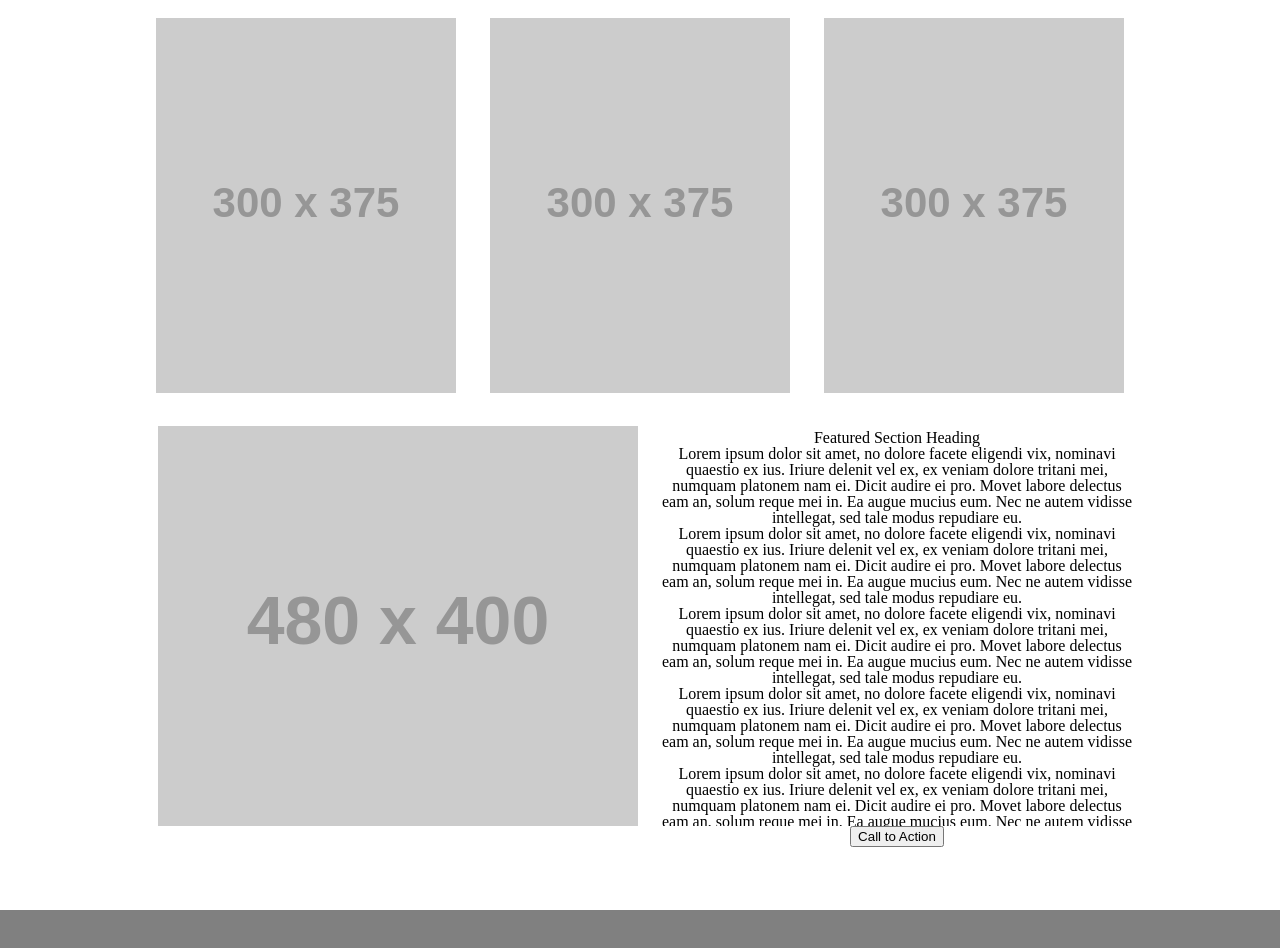
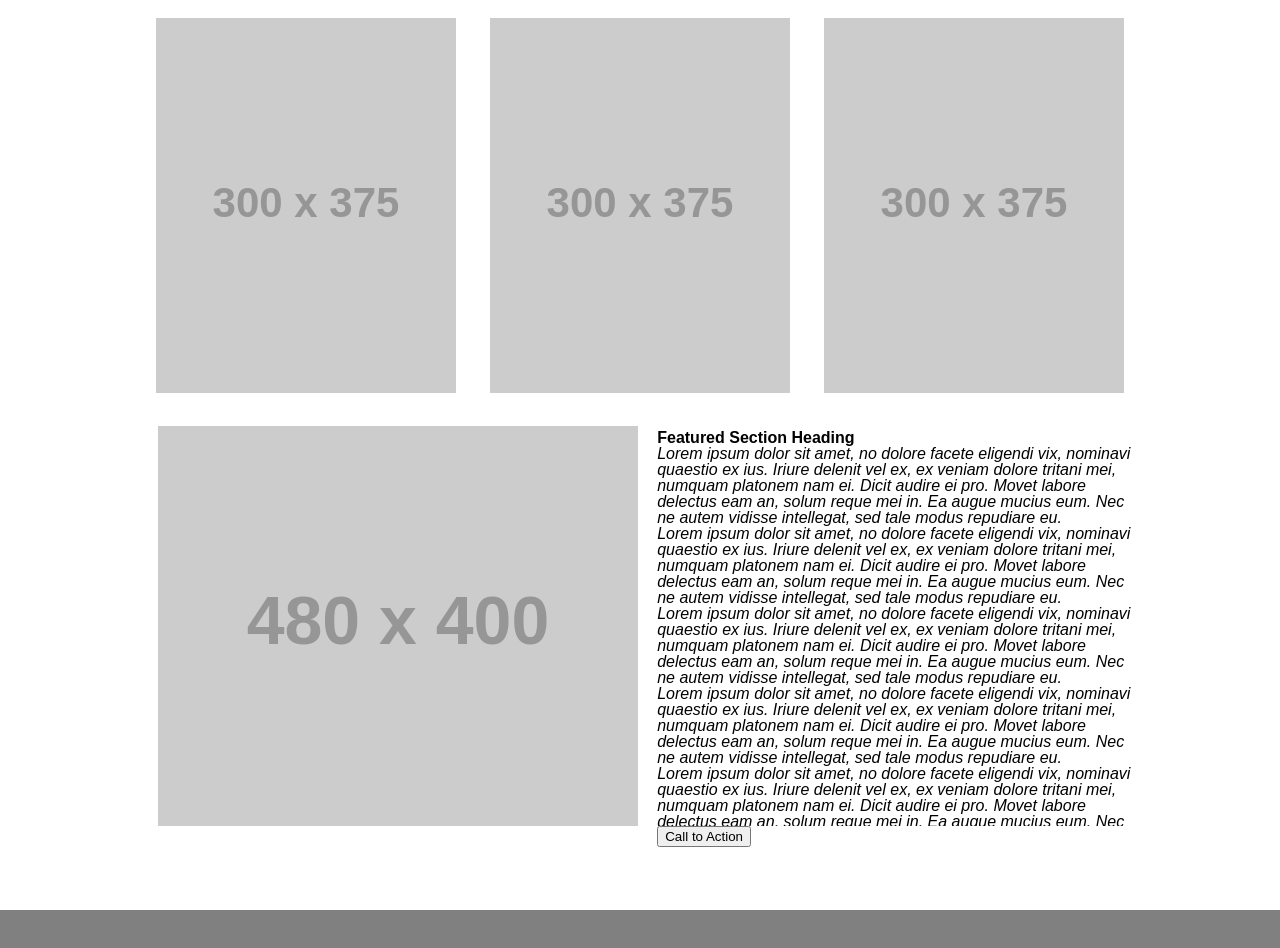
Before and after one commit to JamesDansie/wireframe-exercise, a plain HTML site: page index.html in a window 1280 px wide. Shown: the part 603-1551 px from the top of the page. Drawn offline with Linux system fonts and the light colour scheme; placeholder pictures from the web are drawn by us.

Commit message:
it is pretty and done

```diff
--- a/css/style.css
+++ b/css/style.css
@@ -1,20 +1,26 @@
 
 body{
     text-align: center;
+    font-family: Arial, Helvetica, sans-serif
 }
 #FeaturedParagraph{
     overflow: scroll;
-    height: 380px
+    height: 380px;
+    font-style: italic;
 }
 #FeaturedSection{
     height: 480px;
     width: 480px;
     display: inline-block;
+    text-align: left;
 }
 footer{
     width: 100%;
     height: 100px;
     background-color: grey;
+}
+h5{
+    font-weight: bold;
 }
 header{
     width: 100%;
```
